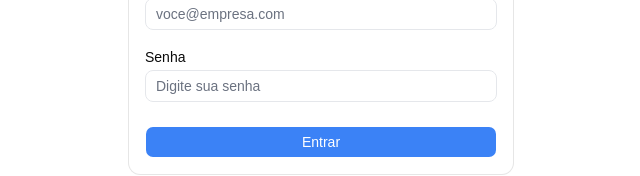
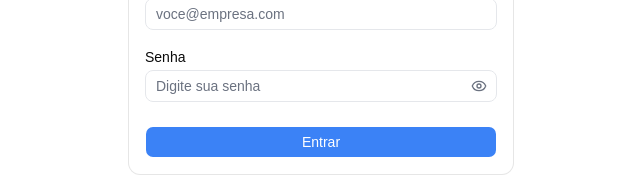
Before and after one commit to Matheus4Amaral/ProjetoGrupo4---melhoria, a React (Vite) app: page / in a window 1280 px wide. Shown: the part 368-544 px from the top of the page, without its empty margins (319-959 px from the left). Built offline with nearby package versions, Linux system fonts and the light colour scheme; no server answers.

Commit message:
feat: adiciona botao de visualizar a senha

```diff
--- a/src/pages/DefinirSenha.jsx
+++ b/src/pages/DefinirSenha.jsx
@@ -2,7 +2,7 @@ import { useEffect, useState } from "react";
 import { useForm } from "react-hook-form";
 import { zodResolver } from "@hookform/resolvers/zod";
 import { Navigate, useNavigate } from "react-router-dom";
-import { CheckCircle2, Link2Off } from "lucide-react";
+import { CheckCircle2, Link2Off, Eye ,EyeOff } from "lucide-react";
 import { Card, CardContent, CardDescription, CardHeader, CardTitle } from "@/components/ui/card";
 import { Input } from "@/components/ui/input";
 import { Label } from "@/components/ui/label";
@@ -15,6 +15,8 @@ import { AuthLoadingScreen } from "@/routes/ProtectedRoute";
 function DefinirSenha() {
   const navigate = useNavigate();
   const { session, profile, loading } = useAuth();
+  const [showPassword, setShowPassword] = useState(false);
+  const [showConfirmPassword, setShowConfirmPassword] = useState(false);
   const [hasInviteMarker] = useState(
     () => sessionStorage.getItem(FIRST_ACCESS_INVITE_MARKER) === "true"
   );
@@ -109,27 +111,53 @@ function DefinirSenha() {
           <form onSubmit={handleSubmit(onSubmit)} className="flex flex-col gap-5" noValidate>
           <div className="flex flex-col gap-1.5">
           <Label htmlFor="new-password">Nova senha</Label>
+          <div className="relative">
             <Input
               id="new-password"
-                type="password"
+              type={showPassword ? "text" : "password"}
               autoComplete="new-password"
               placeholder="Mínimo de 8 caracteres"
               aria-invalid={Boolean(errors.password)}
+              className="pr-9"
               {...register("password")}
             />
+            <button
+              type="button"
+              onClick={() => setShowPassword((prev) => !prev)}
+              aria-label={showPassword ? "Ocultar senha" : "Mostrar senha"}
+              aria-pressed={showPassword}
+              tabIndex={-1}
+              className="absolute inset-y-0 right-0 flex w-9 items-center justify-center text-muted-foreground hover:text-foreground focus-visible:outline-none focus-visible:ring-2 focus-visible:ring-ring rounded-r-lg"
+            >
+              {showPassword ? <EyeOff size={16} /> : <Eye size={16} />}
+            </button>
+          </div>
           {errors.password && <p className="text-xs text-destructive">{errors.password.message}</p>}
         </div>
 
             <div className="flex flex-col gap-1.5">
             <Label htmlFor="confirm-password">Confirmar senha</Label>
+            <div className="relative">
               <Input
                 id="confirm-password"
-                type="password"
+                type={showConfirmPassword ? "text" : "password"}
                 autoComplete="new-password"
                 placeholder="Repita a nova senha"
                 aria-invalid={Boolean(errors.confirmPassword)}
+                className="pr-9"
                 {...register("confirmPassword")}
               />
+              <button
+                type="button"
+                onClick={() => setShowConfirmPassword((prev) => !prev)}
+                aria-label={showConfirmPassword ? "Ocultar senha" : "Mostrar senha"}
+                aria-pressed={showConfirmPassword}
+                tabIndex={-1}
+                className="absolute inset-y-0 right-0 flex w-9 items-center justify-center text-muted-foreground hover:text-foreground focus-visible:outline-none focus-visible:ring-2 focus-visible:ring-ring rounded-r-lg"
+              >
+                {showConfirmPassword ? <EyeOff size={16} /> : <Eye size={16} />}
+              </button>
+            </div>
             {errors.confirmPassword && (
               <p className="text-xs text-destructive">{errors.confirmPassword.message}</p>
             )}
--- a/src/pages/Login.jsx
+++ b/src/pages/Login.jsx
@@ -2,6 +2,7 @@ import { useEffect, useState } from "react";
 import { useForm } from "react-hook-form";
 import { zodResolver } from "@hookform/resolvers/zod";
 import { useNavigate } from "react-router-dom";
+import {Eye, EyeOff} from "lucide-react"
 import {
   Card,
   CardContent,
@@ -19,6 +20,7 @@ function Login() {
   const navigate = useNavigate();
   const { login, session, profile, loading, error: authError } = useAuth();
   const [submitError, setSubmitError] = useState("");
+  const [showPassword, setShowPassword] = useState(false);
   const {
     register,
     handleSubmit,
@@ -79,14 +81,30 @@ function Login() {
 
             <div className="flex flex-col gap-1.5">
               <Label htmlFor="password">Senha</Label>
+
+              <div className="relative">
                 <Input
                   id="password"
-                type="password"
+                  type={showPassword ? "text" : "password"}
                   autoComplete="current-password"
                   placeholder="Digite sua senha"
                   aria-invalid={Boolean(errors.password)}
+                  className="pr-9"
                   {...register("password")}
                 />
+                <button
+                 type="button"
+                 onClick={() => setShowPassword((prev) => !prev)}
+                 aria-label={showPassword ? "Ocultar senha" : "MostrarSenha"}
+                 aria-pressed={showPassword}
+                 tabIndex={-1}
+                 className="absolute inset-y-0 right-0 flex w-9 items-center justify-center text-muted-foreground hover:text-foreground focus-visible:outline-none focus-visible:ring-2 focus-visible:ring-ring rounded-r-lg"
+                 >
+                  {showPassword ? <EyeOff size={16} /> : <Eye size ={16} />}
+
+                </button>
+              </div>
+
               {errors.password && (
                 <p className="text-xs text-destructive" role="alert">
                   {errors.password.message}
```
Lines whose indentation alone changed are shown as unchanged.
